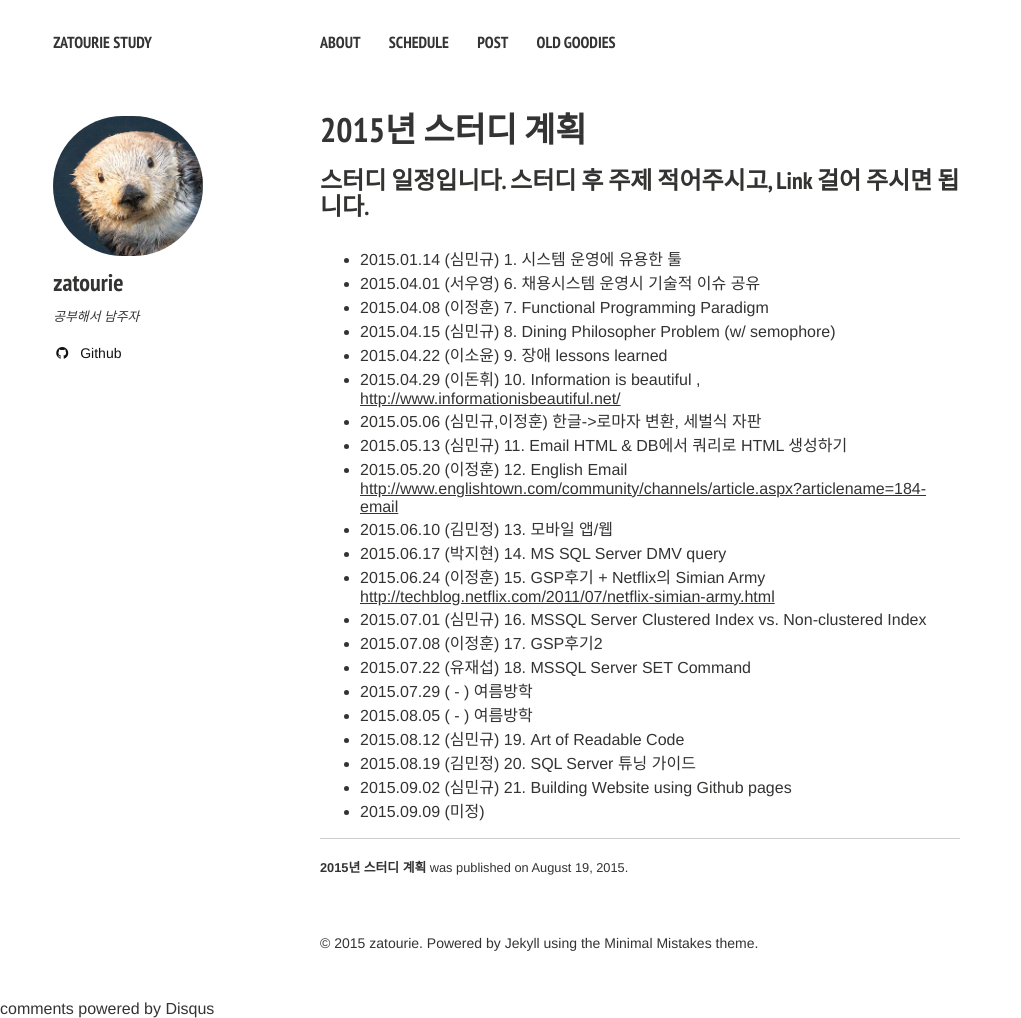
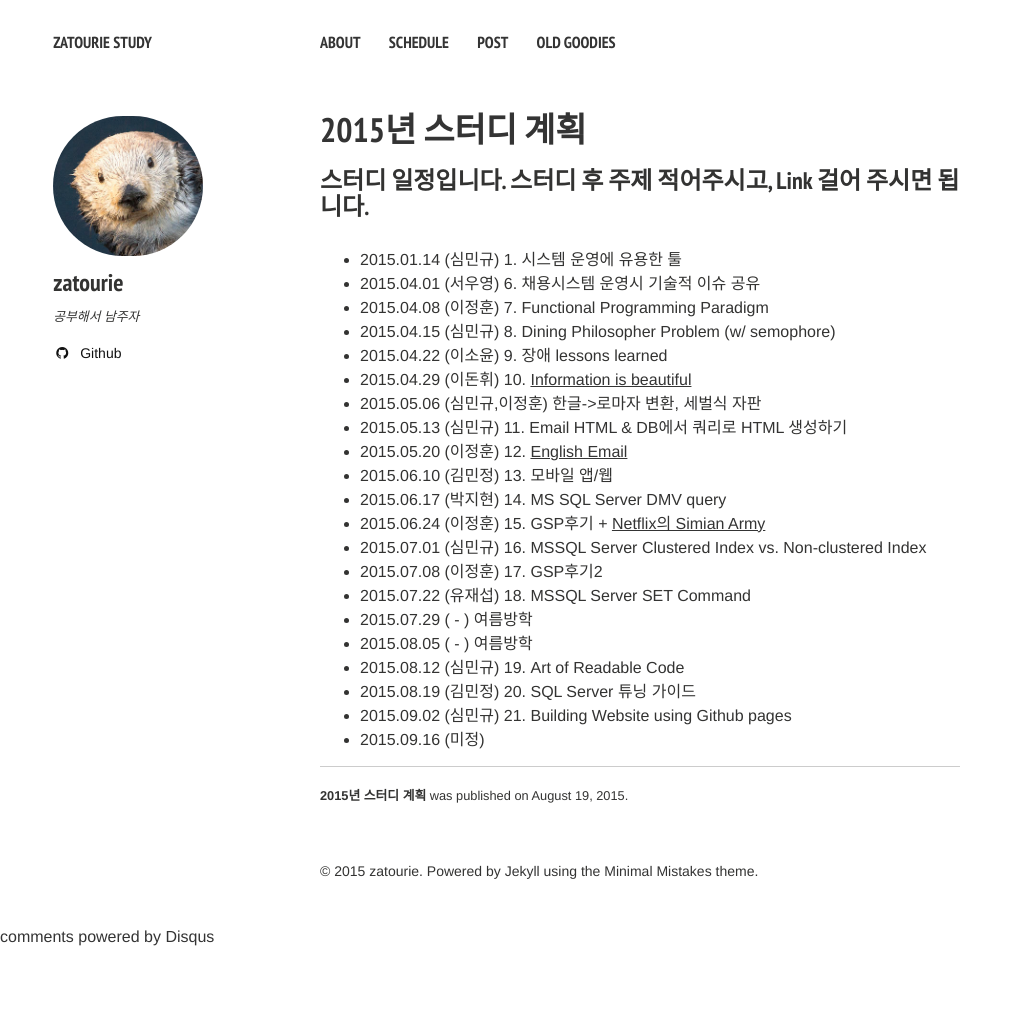
Before and after one commit to zatourie/zatourie.github.io, a Jekyll site: the page built from schedule/index.md, in a window 1280 px wide. Shown: the whole page, without its empty margins (0-1021 px from the left). Built offline with Jekyll 4.4.1, drawn with Linux system fonts in a browser that asks for light colours; nearby versions of some CDN libraries; comment, search, counter and statistics services are not loaded; after the commit the page ends 946 px from its top, so only the background shows below that.

Commit message:
modify link syntax

```diff
--- a/schedule/index.md
+++ b/schedule/index.md
@@ -14,13 +14,13 @@
 * 2015.04.08 (이정훈) 7. Functional Programming Paradigm
 * 2015.04.15 (심민규) 8. Dining Philosopher Problem (w/ semophore)
 * 2015.04.22 (이소윤) 9. 장애 lessons learned
-* 2015.04.29 (이돈휘) 10. Information is beautiful , <http://www.informationisbeautiful.net/>
+* 2015.04.29 (이돈휘) 10. [Information is beautiful](http://www.informationisbeautiful.net/)
 * 2015.05.06 (심민규,이정훈) 한글->로마자 변환, 세벌식 자판
 * 2015.05.13 (심민규) 11. Email HTML & DB에서 쿼리로 HTML 생성하기
-* 2015.05.20 (이정훈) 12. English Email <http://www.englishtown.com/community/channels/article.aspx?articlename=184-email >
+* 2015.05.20 (이정훈) 12. [English Email](http://www.englishtown.com/community/channels/article.aspx?articlename=184-email)
 * 2015.06.10 (김민정) 13. 모바일 앱/웹
 * 2015.06.17 (박지현) 14. MS SQL Server DMV query
-* 2015.06.24 (이정훈) 15. GSP후기 + Netflix의 Simian Army  <http://techblog.netflix.com/2011/07/netflix-simian-army.html>
+* 2015.06.24 (이정훈) 15. GSP후기 + [Netflix의 Simian Army](http://techblog.netflix.com/2011/07/netflix-simian-army.html)
 * 2015.07.01 (심민규) 16. MSSQL Server Clustered Index vs. Non-clustered Index
 * 2015.07.08 (이정훈) 17. GSP후기2
 * 2015.07.22 (유재섭) 18. MSSQL Server SET Command
@@ -29,4 +29,4 @@
 * 2015.08.12 (심민규) 19. Art of Readable Code
 * 2015.08.19 (김민정) 20. SQL Server 튜닝 가이드
 * 2015.09.02 (심민규) 21. Building Website using Github pages
-* 2015.09.09 (미정)
+* 2015.09.16 (미정)
```
